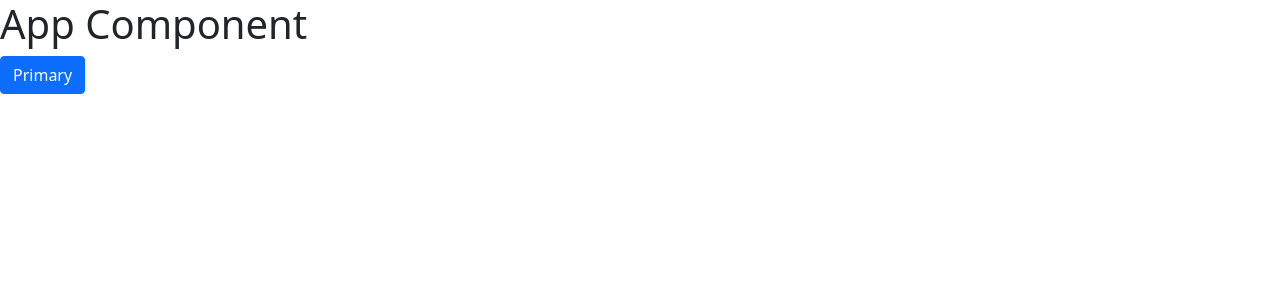
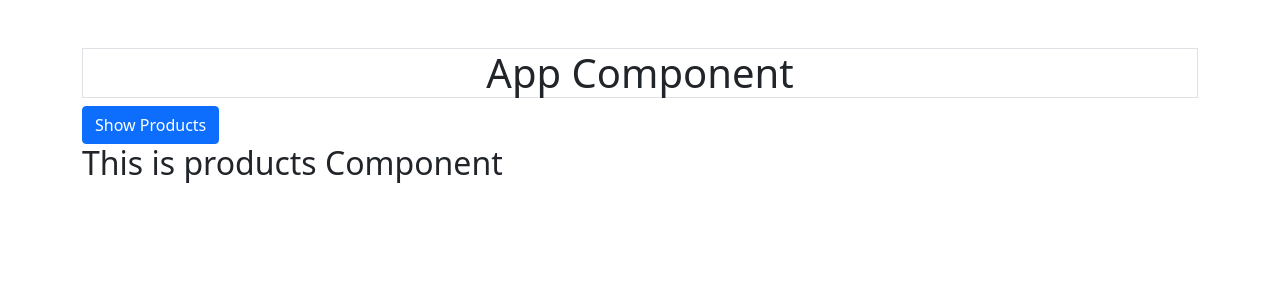
Before and after one commit to codewithsri-ni-vas/angularproducts, an Angular app in the folder ang-products/: page / in a window 1280 px wide. Shown: the top 300 px of the page. Built offline with nearby package versions, Linux system fonts and the light colour scheme.

Commit message:
3. Products Component add manually

```diff
--- a/ang-products/src/app/app.component.html
+++ b/ang-products/src/app/app.component.html
@@ -1,2 +1,5 @@
-<h1>App Component</h1>
-<button type="button" class="btn btn-primary">Primary</button>
+<div class="container mt-5">
+    <h1 class="text-center border">App Component</h1>
+    <button type="button" class="btn btn-primary">Show Products</button>
+    <app-products></app-products>
+</div>
--- a/ang-products/src/app/app.module.ts
+++ b/ang-products/src/app/app.module.ts
@@ -3,10 +3,12 @@ import { BrowserModule } from '@angular/platform-browser';
 
 import { AppRoutingModule } from './app-routing.module';
 import { AppComponent } from './app.component';
+import { ProductsComponent } from './products/products.component';
 
 @NgModule({
   declarations: [
-    AppComponent
+    AppComponent,
+    ProductsComponent
   ],
   imports: [
     BrowserModule,
--- /dev/null
+++ b/ang-products/src/app/products/products.component.html
@@ -0,0 +1 @@
+<h2>This is products Component</h2>
--- /dev/null
+++ b/ang-products/src/app/products/products.component.ts
@@ -0,0 +1,11 @@
+import { Component } from "@angular/core";
+
+@Component({
+selector:'app-products',
+templateUrl:'./products.component.html',
+styleUrls:['./products.component.css']
+
+})
+export class ProductsComponent{
+    title='Product Details';
+}
```
Also changed, not shown: ang-products/src/app/products/products.component.css (added).
